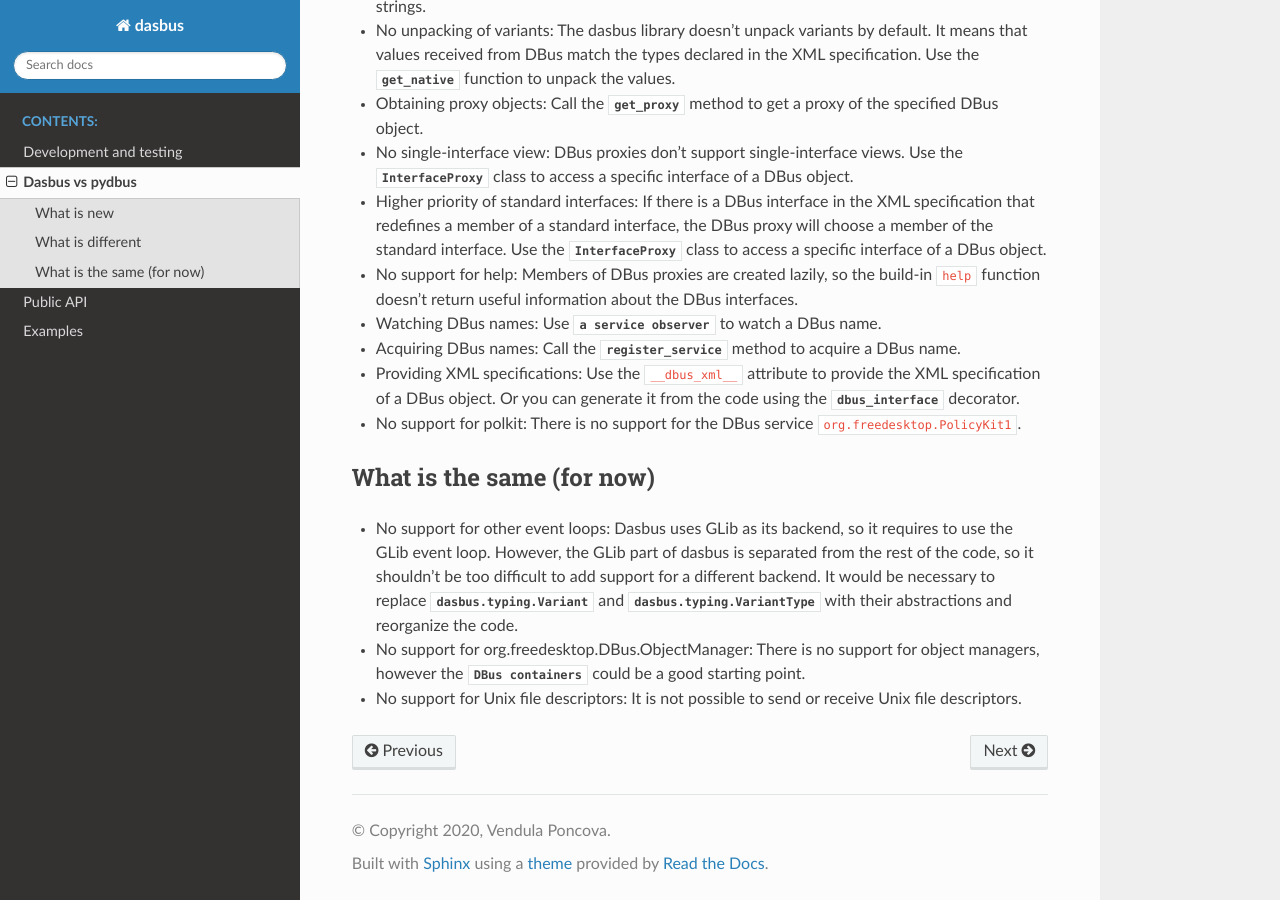
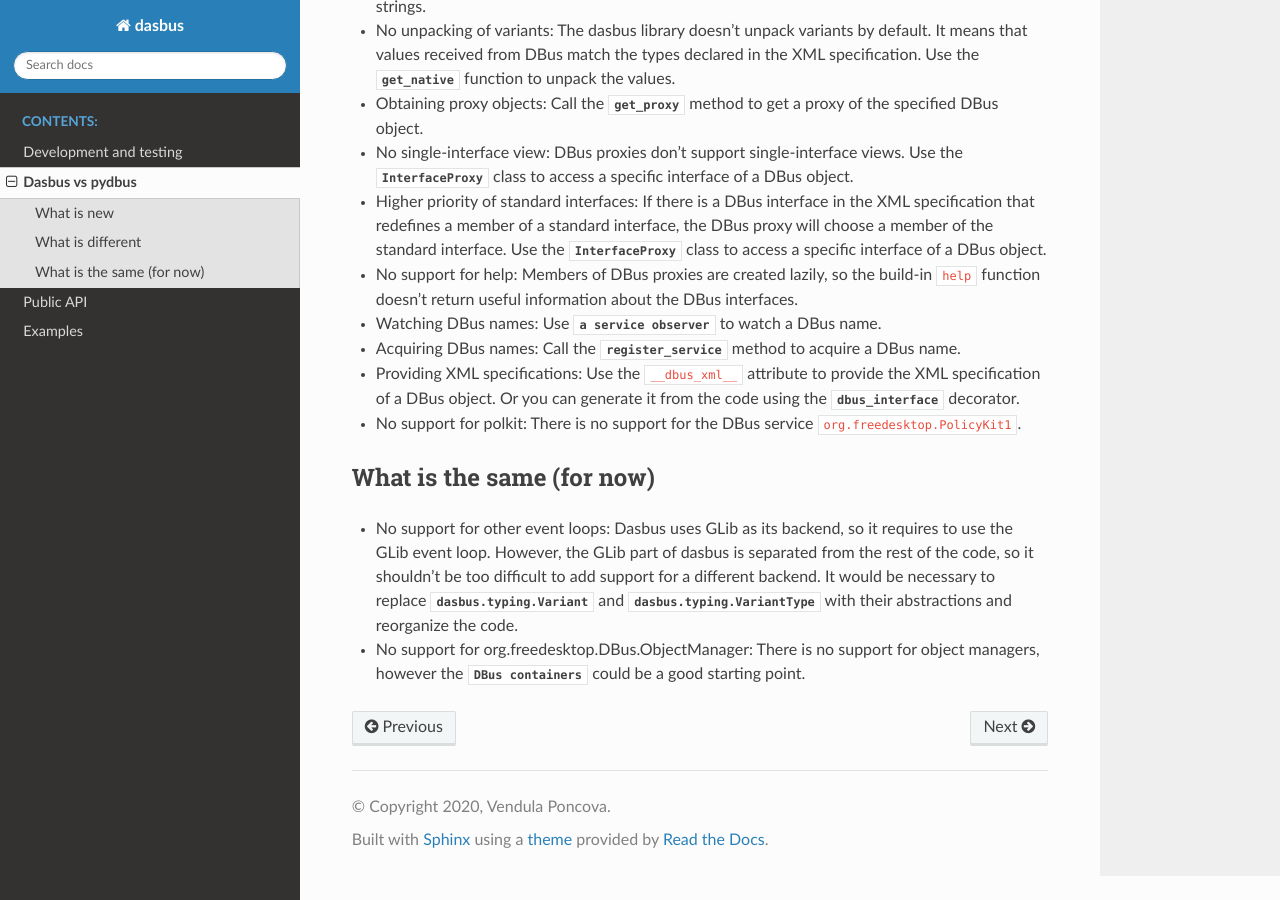
Before and after one commit to dasbus-project/dasbus, a Sphinx documentation site: the page built from docs/pydbus.rst, in a window 1280 px wide and 900 px high, scrolled down 859 px. Built offline with Sphinx 7.4.7 and the Read the Docs theme 2.0.0, drawn with Linux system fonts in a browser that asks for light colours.

Commit message:
Remove note in documentation about unsupported Unix file descriptors

```diff
--- a/docs/pydbus.rst
+++ b/docs/pydbus.rst
@@ -87,6 +87,3 @@
 * No support for org.freedesktop.DBus.ObjectManager: There is no support for object managers,
   however the :class:`DBus containers <dasbus.server.container.DBusContainer>` could be a good
   starting point.
-
-* No support for Unix file descriptors: It is not possible to send or receive Unix file
-  descriptors.
```
